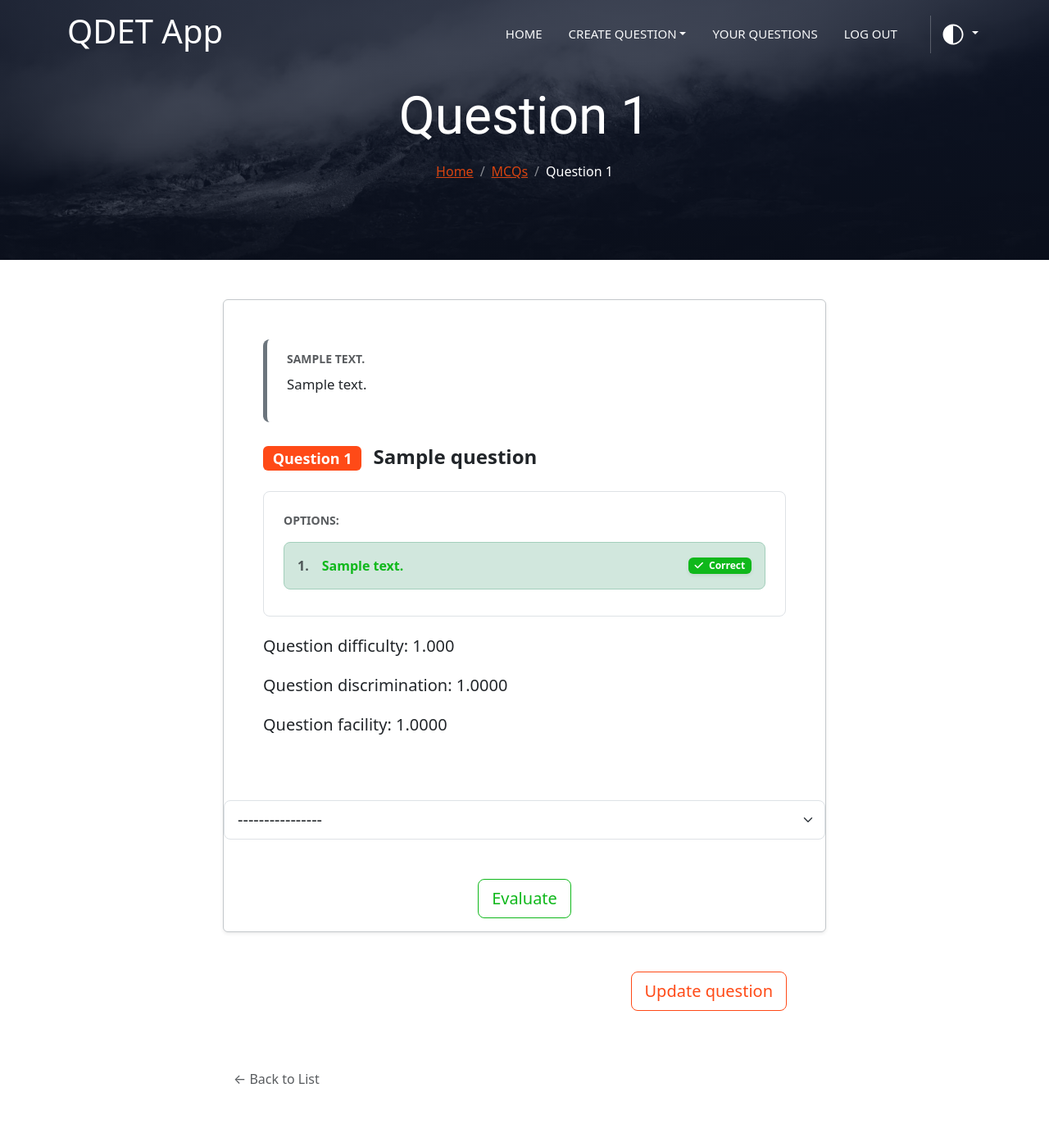
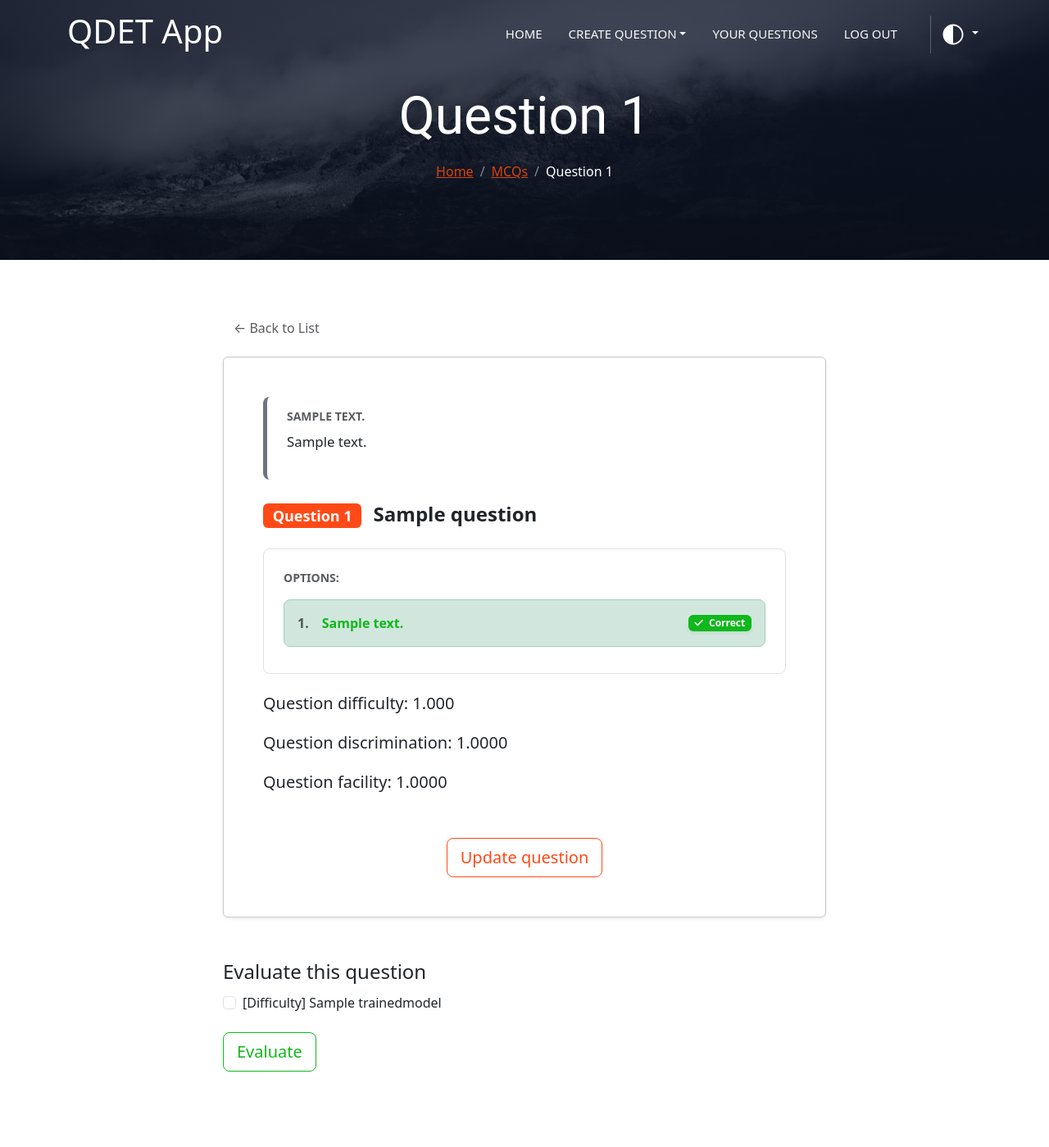
Before and after one commit to xPlume/QDET-App, a Django app: page /questions/1 in a window 1280 px wide. Shown: the whole page at 82% size. After the commit the page ends 1307 px from the top, so only its background shows below. Run offline with Django 5.2, Linux system fonts and the light colour scheme; a user stored in the database is signed in; tables that the repository leaves empty hold one stand-in row (values such as "Sample post").

Commit message:
Evaluate a question with various models at once

```diff
--- a/Project/directory/templates/directory/single_question.html
+++ b/Project/directory/templates/directory/single_question.html
@@ -37,8 +37,14 @@
     <div class="row justify-content-center">
         <div class="col-lg-10 col-xl-8">
 
+			<!-- Back to list button -->
+			<div class="my-3 d-flex justify-content-between">
+                <a href="{% url 'user_questions' %}" class="btn btn-link text-decoration-none text-muted">← Back to List</a>
+            </div>
+
+
             <div class="card shadow-sm border-secondary-subtle">
-                <div class="card-body p-4 p-md-5">
+                <div class="card-body px-4 p-md-5">
 
                     <div class="mb-4 px-4 py-3 rounded-3" style="border-left: 5px solid #6c757d;">
                         <h6 class="text-uppercase text-muted fw-bold small mb-2">{{ question.context.context_title }}</h6>
@@ -90,47 +96,49 @@
 					<h5 class="mt-4">Question discrimination: {{ question.question_discrimination|default_if_none:'--' }}</h5>
 					<h5 class="mt-4">Question facility: {{ question.question_facility|default_if_none:'--' }}</h5>
 
-					</div>
+				</div>
 
-					<!-- Form start -->
-					<form method="POST" enctype="multipart/form-data">
-					{% csrf_token %}
-
-						<!-- Select parameter-->
-						<div class="mb-5">
-							<label for="exampleSelect1" class="form-label"></label>
-							<select name="param_selection" class="form-select form-select-lg" id="param_id">
-								<option value="">----------------</option>
-								{% for model in existing_models %}
-									<option value="{{ model.id }}">[{{ model.get_parameter_display }}] {{ model.title }}</option>
-								{% endfor %}
-							</select>
-						</div>
-
-
-						<!-- Evaluate question -->
-						<div class="text-center my-3">
-							<button type="submit" class="btn btn-lg btn-outline-success">Evaluate</button>
-						</div>
-					</form>
+				<!-- Update Question -->
+				<div class="d-flex justify-content-center">
+					<a href="{% url 'update_question' question.id %}">
+						<button type="button" class="btn btn-lg btn-outline-primary mb-5">Update question</button>
+					</a>
+				</div>
 
 
             </div>
 
 
-			<!-- Update Question -->
-			<div class="d-flex justify-content-end">
-				<a href="{% url 'update_question' question.id %}">
-					<button type="button" class="btn btn-lg btn-outline-primary m-5">Update question</button>
-				</a>
-			</div>
+
+			<!-- Form start -->
+
+			<form method="POST" enctype="multipart/form-data">
+			{% csrf_token %}
+
+				<legend class="mt-5">Evaluate this question</legend>
+
+				<!-- Select models -->
+				<div class="mt-5 mb-4">
+					{% for model in existing_models %}
+						<div class="form-check">
+							<input class="form-check-input"
+								   type="checkbox"
+								   name="selected_ids"
+								   id="check_{{ model.id }}"
+								   value="{{ model.id }}">
+							<label class="form-check-label" for="check_{{ model.id }}">
+								[{{ model.get_parameter_display }}] {{ model.title }}
+							</label>
+						</div>
+					{% endfor %}
+				</div>
 
 
-			<div class="my-3 d-flex justify-content-between">
-                <a href="{% url 'user_questions' %}" class="btn btn-link text-decoration-none text-muted">
-                    ← Back to List
-                </a>
-            </div>
+				<!-- Evaluate question -->
+				<div class="mb-3">
+					<button type="submit" class="btn btn-lg btn-outline-success">Evaluate</button>
+				</div>
+			</form>
 
 
 
--- a/Project/directory/train_model.py
+++ b/Project/directory/train_model.py
@@ -120,7 +120,7 @@ def get_range(questions_info, parameter):
 			min_diff=Min('question_difficulty'),
 			max_diff=Max('question_difficulty')
 		)
-	elif parameter== 'discimination': # Discrimination
+	elif parameter== 'discrimination': # Discrimination
 		result = questions_info.aggregate(
 			min_diff=Min('question_discrimination'),
 			max_diff=Max('question_discrimination')
--- a/Project/directory/views/single_question.py
+++ b/Project/directory/views/single_question.py
@@ -28,23 +28,21 @@ def single_question(request, question_id):
 	# Evaluating the question
 	if request.method == 'POST':
 
-		# Obtaining the ID of the selected model
-		selected_id = request.POST.get('param_selection')
+		# Obtaining the IDs of the selected models
+		selected_ids = request.POST.getlist('selected_ids')
 
-		if selected_id:
+		# Obtaining the question
+		questions_info = Question.objects.filter(
+			id=question_id
+		).select_related('context').prefetch_related('answers').order_by('-id')
 
-			# Obtaining the question
-			questions_info = Question.objects.filter(
-				id=question_id
-			).select_related('context').prefetch_related('answers').order_by('-id')
-
+		for model_id in selected_ids:
 			# Query the model
-			model_instance = get_object_or_404(TrainedModel, id=selected_id, uploader=user)
+			model_instance = get_object_or_404(TrainedModel, id=model_id, uploader=user)
 
 			# Calling the evaluate function
 			evaluate(questions_info, model_instance)
-
-		#if
+		#for
 
 
 	#if
```
